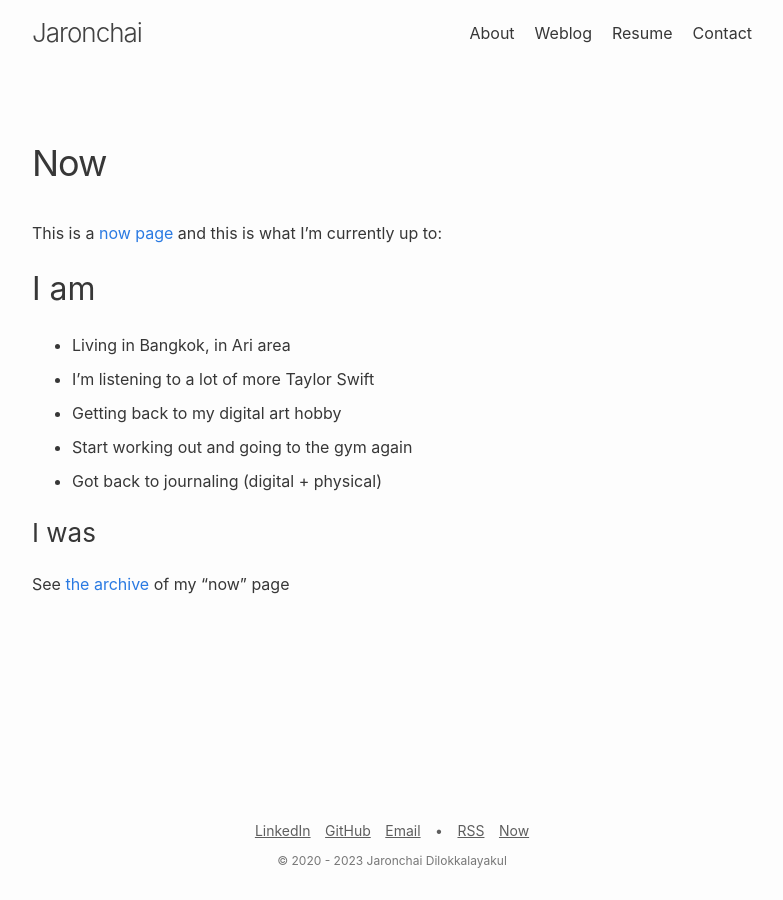
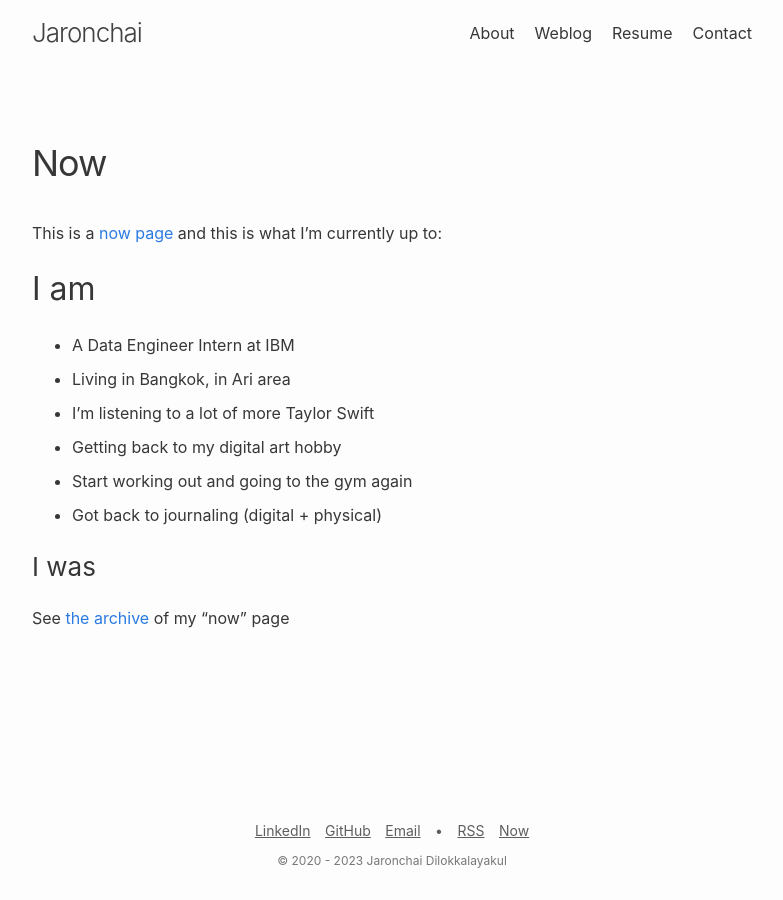
Before and after one commit to jarondlk/jaronchai-blog, a Jekyll site: the page built from pages/now.markdown, in a window 1280 px wide. Shown: the whole page, without its empty margins (248-1031 px from the left). Built offline with Jekyll 4.4.1, drawn with Linux system fonts in a browser that asks for light colours.

Commit message:
Update now.markdown

```diff
--- a/pages/now.markdown
+++ b/pages/now.markdown
@@ -8,6 +8,7 @@ This is a [now page](https://nownownow.com/about#how) and this is what I'm curre
 
 ## I am
 
+* A Data Engineer Intern at IBM
 * Living in Bangkok, in Ari area
 * I’m listening to a lot of more Taylor Swift
 * Getting back to my digital art hobby
```
